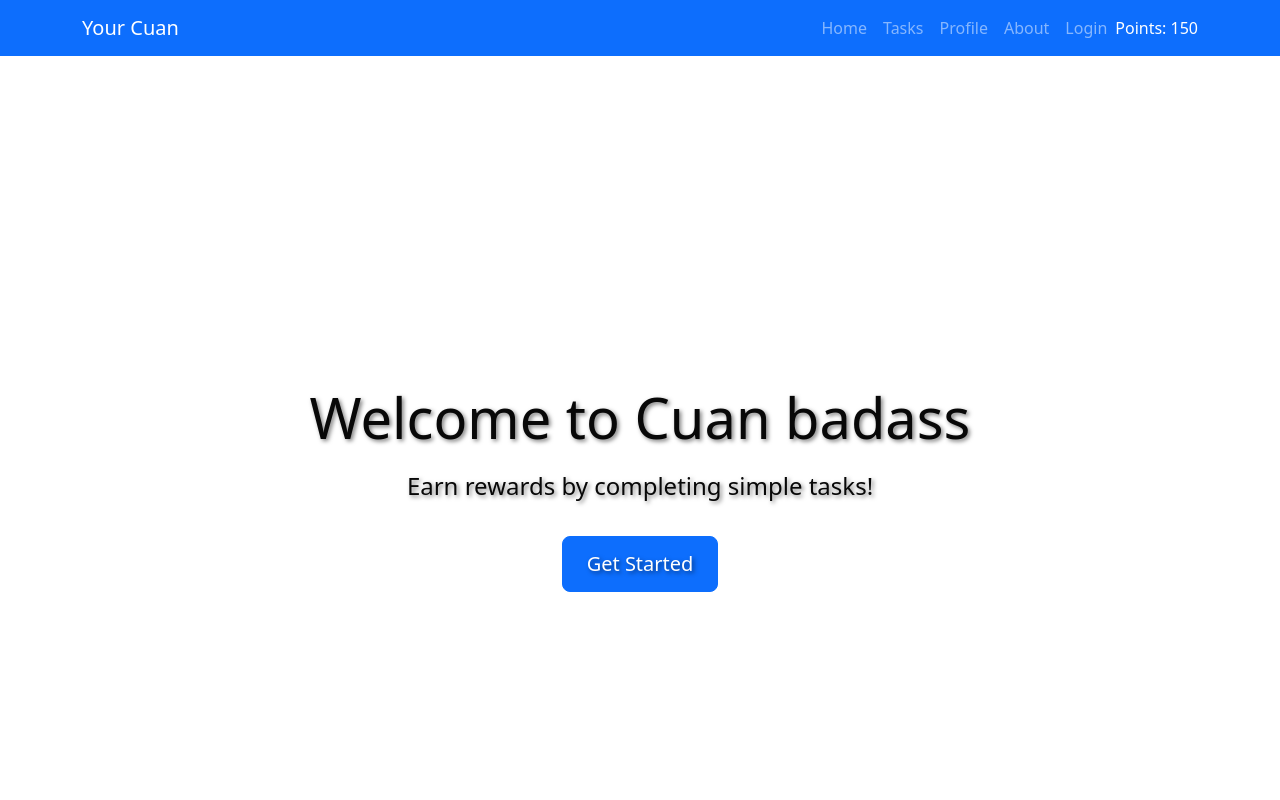
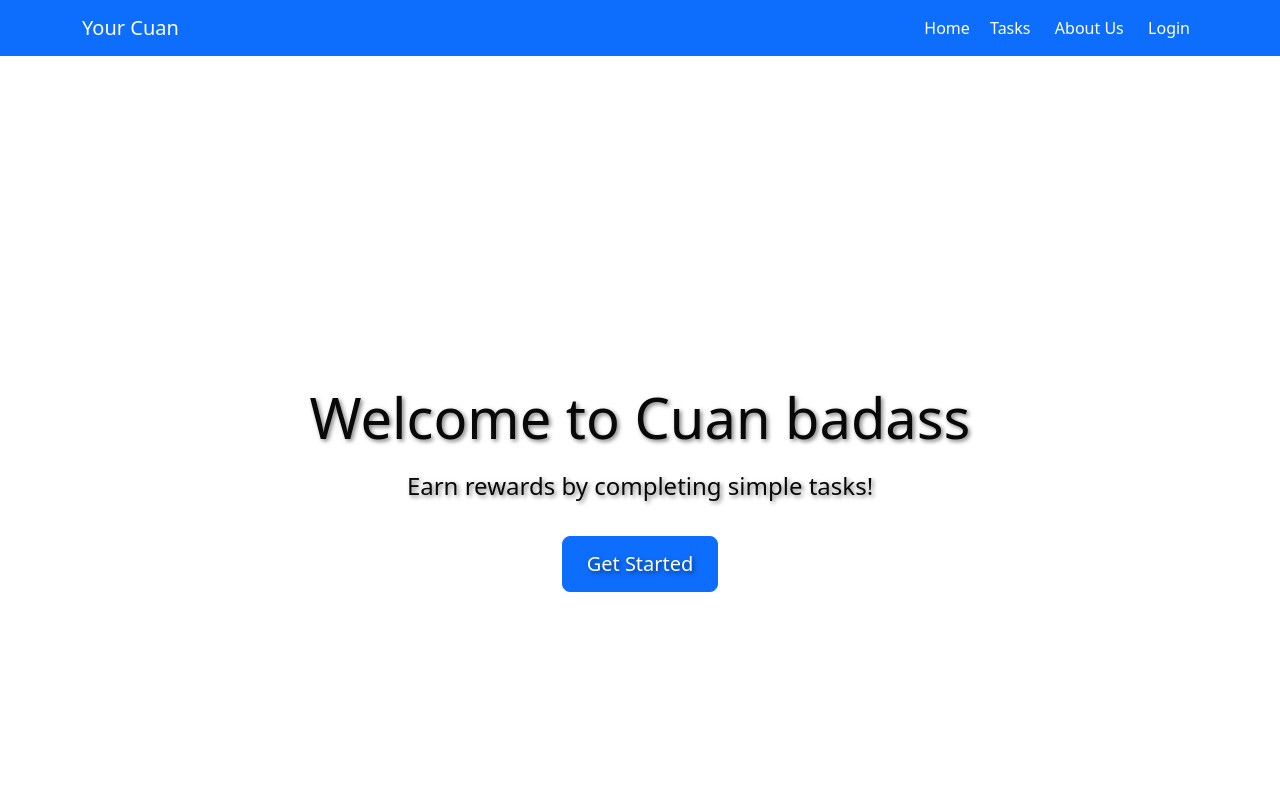
Before and after one commit to RahudDev/badass, a React (Create React App) app: page /#/badass in a window 1280 px wide. Shown: the top 800 px of the page. Built offline with nearby package versions, Linux system fonts and the light colour scheme.

Commit message:
Update React project

```diff
--- a/src/App.js
+++ b/src/App.js
@@ -14,51 +14,47 @@ import LandingPage from './pages/LandingPage';
 import './App.css';
 
 const App = () => {
-  const [userPoints, setUserPoints] = useState(150); // Example points
-  const [isLoggedIn, setIsLoggedIn] = useState(false); // Manage logged-in state
-  const [userName, setUserName] = useState(''); // Manage user's name
+  const [userName, setUserName] = useState('');
+  const [userPoints, setUserPoints] = useState(500);
 
   useEffect(() => {
-    // Check local storage for logged-in state and user info
-    const storedIsLoggedIn = localStorage.getItem('isLoggedIn') === 'true';
     const storedUserName = localStorage.getItem('userName');
-
-    if (storedIsLoggedIn && storedUserName) {
-      setIsLoggedIn(true);
+    const storedUserPoints = localStorage.getItem('userPoints') || 500;
+    if (storedUserName) {
       setUserName(storedUserName);
+      setUserPoints(storedUserPoints);
     }
   }, []);
 
-  const handleLogin = (name) => {
-    setIsLoggedIn(true);
-    setUserName(name);
-    localStorage.setItem('isLoggedIn', 'true');
-    localStorage.setItem('userName', name);
+  const handleLogin = (userName) => {
+    setUserName(userName);
+    setUserPoints(localStorage.getItem('userPoints') || 500);
+    localStorage.setItem('userName', userName); // Store the userName for future visits
   };
 
   const handleLogout = () => {
-    setIsLoggedIn(false);
+    localStorage.removeItem('userName');
+    localStorage.removeItem('userPoints');
     setUserName('');
-    localStorage.removeItem('isLoggedIn');
-    localStorage.removeItem('userName');
+    setUserPoints(0);
   };
 
   return (
     <Router>
       <div className="d-flex flex-column min-vh-100">
-        <Header userPoints={userPoints} isLoggedIn={isLoggedIn} userName={userName} onLogout={handleLogout} />
+        <Header userName={userName} userPoints={userPoints} onLogout={handleLogout} />
         <main className="flex-grow-1">
           <Routes>
-            <Route path="/" element={<Navigate to="/badass" />} />
-            <Route path="/badass" element={<LandingPage />} />
             <Route path="/home" element={<Home />} />
             <Route path="/about" element={<About />} />
+            <Route path="/tasks/:id" element={<TaskDetail />} />
             <Route path="/tasks" element={<Tasks />} />
-            <Route path="/tasks/:id" element={<TaskDetail />} />
-            <Route path="/profile" element={<Profile />} />
+            <Route path="/signup" element={<SignUp onLogin={handleLogin} />} />
             <Route path="/login" element={<Login onLogin={handleLogin} />} />
-            <Route path="/signup" element={<SignUp onLogin={handleLogin} />} />
-            <Route path="/dashboard" element={<Dashboard />} />
+            <Route path="/profile" element={<Profile userName={userName} />} />
+            <Route path="/dashboard" element={<Dashboard userName={userName} />} />
+            <Route path="/badass" element={userName ? <Navigate to="/dashboard" /> : <LandingPage />} />
+            <Route path="/" element={userName ? <Navigate to="/dashboard" /> : <LandingPage />} />
           </Routes>
         </main>
         <Footer />
--- a/src/components/Header.js
+++ b/src/components/Header.js
@@ -1,8 +1,9 @@
 import React from 'react';
 import { Link, useNavigate } from 'react-router-dom';
 
-const Header = ({ userPoints, isLoggedIn, userName, onLogout }) => {
+const Header = ({ userPoints, userName, onLogout }) => {
   const navigate = useNavigate();
+  const isLoggedIn = !!userName;
 
   const handleLogout = () => {
     onLogout();
@@ -19,39 +20,38 @@ const Header = ({ userPoints, isLoggedIn, userName, onLogout }) => {
         <div className="collapse navbar-collapse" id="navbarNav">
           <ul className="navbar-nav ml-auto">
             <li className="nav-item">
-              <Link className="nav-link" to={isLoggedIn ? "/dashboard" : "/home"}>{isLoggedIn ? "Dashboard" : "Home"}</Link>
-            </li>
+              <Link className="nav-link text-white" to={isLoggedIn ? "/dashboard" : "/home"}>{isLoggedIn ? "Dashboard" : "Home"}</Link>
+            </li> &nbsp;
             <li className="nav-item">
-              <Link className="nav-link" to="/tasks">Tasks</Link>
-            </li>
+              <Link className="nav-link text-white" to="/tasks">Tasks</Link>
+            </li> &nbsp;&nbsp;
             <li className="nav-item">
-              <Link className="nav-link" to="/profile">Profile</Link>
-            </li>
-            <li className="nav-item">
-              <Link className="nav-link" to="/about">About</Link>
-            </li>
-            {!isLoggedIn && (
-              <li className="nav-item">
-                <Link className="nav-link" to="/login">Login</Link>
-              </li>
-            )}
+              <Link className="nav-link text-white" to="/about">About Us</Link>
+            </li> &nbsp;&nbsp;
             {isLoggedIn && (
               <>
-                <li className="nav-item">
+              <li className="nav-item">
                   <span className="navbar-text text-white">
-                    Welcome, {userName}
+                    Cuan : {userPoints}
                   </span>
-                </li>
-                <li className="nav-item">
-                  <button className="btn btn-link nav-link" onClick={handleLogout}>Logout</button>
+                </li> &nbsp;&nbsp;
+                <li className="nav-item dropdown">
+                  <a className="nav-link dropdown-toggle text-white" href="#/" id="navbarDropdown" role="button" data-toggle="dropdown" aria-haspopup="true" aria-expanded="false">
+                    Welcome,{userName}!
+                  </a>
+                  <div className="dropdown-menu" aria-labelledby="navbarDropdown">
+                    <Link className="dropdown-item" to="/profile">Profile</Link>
+                    <div className="dropdown-divider"></div>
+                    <button className="dropdown-item" onClick={handleLogout}>Logout</button>
+                  </div>
                 </li>
               </>
             )}
-            <li className="nav-item">
-              <span className="navbar-text text-white">
-                Points: {userPoints}
-              </span>
-            </li>
+            {!isLoggedIn && (
+              <li className="nav-item">
+                <Link className="nav-link text-white" to="/login">Login</Link>
+              </li>
+            )}
           </ul>
         </div>
       </div>
--- a/src/index.js
+++ b/src/index.js
@@ -1,6 +1,7 @@
 import React from 'react';
 import ReactDOM from 'react-dom';
 import App from './App';
+import { HashRouter as Router } from 'react-router-dom';
 import 'bootstrap/dist/css/bootstrap.min.css';
 
 ReactDOM.render(
--- a/src/pages/Dashboard.js
+++ b/src/pages/Dashboard.js
@@ -6,7 +6,7 @@ const Dashboard = () => {
 
   useEffect(() => {
     const storedUserName = localStorage.getItem('userName');
-    const storedUserPoints = localStorage.getItem('userPoints') || 0; // Default to 0 if not found
+    const storedUserPoints = localStorage.getItem('userPoints') || 500; // Default to 0 if not found
     if (storedUserName) {
       setUserName(storedUserName);
       setUserPoints(storedUserPoints);
@@ -21,7 +21,7 @@ const Dashboard = () => {
             <div className="card-body text-center">
               <img src="https://od.lk/s/NjFfODI4MjEzNjhf/SmilingEmojiSunglasses.jpg" alt="Profile" className="img-fluid rounded-circle mb-3" />
               <h5 className="card-title">Welcome, {userName}!</h5>
-              <p className="card-text">Points: {userPoints}</p>
+              <p className="card-text">Cuan : {userPoints}</p>
               <a href="#/profile" className="btn btn-primary btn-sm">View Profile</a>
             </div>
           </div>
--- a/src/pages/SignUp.js
+++ b/src/pages/SignUp.js
@@ -15,7 +15,7 @@ const SignUp = ({ onLogin }) => {
     // Save user info to local storage
     localStorage.setItem('userName', formData.name);
     localStorage.setItem('userEmail', formData.email);
-    localStorage.setItem('userPoints', 150); // Example initial points
+    localStorage.setItem('userPoints', 500); // Example initial points
     // Call onLogin with user name
     onLogin(formData.name);
     navigate('/dashboard'); // Redirect to dashboard after sign up
```
